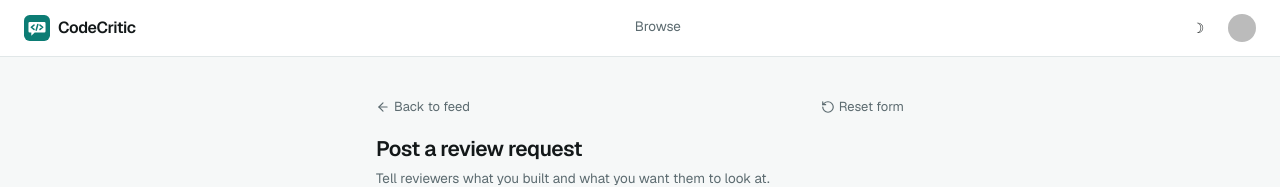
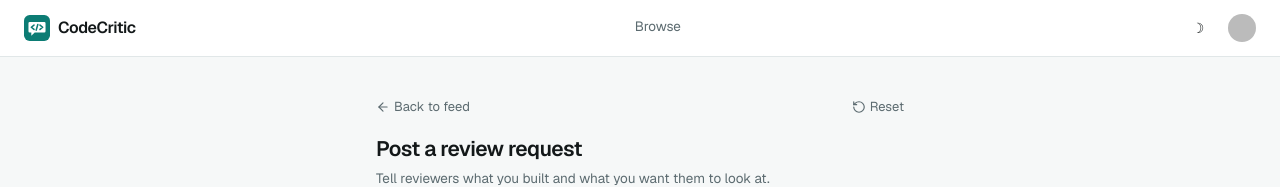
Before and after one commit to CodeCritic-StemLink/codecritic, a Next.js app in the folder frontend/: page /submissions/new in a window 1280 px wide. Shown: the top 187 px of the page. Built offline with nearby package versions, Linux system fonts and the light colour scheme; no server answers; sample sign-in values are in the browser's storage; some icons are missing.

Commit message:
changed button name

```diff
--- a/frontend/src/components/SubmissionForm.tsx
+++ b/frontend/src/components/SubmissionForm.tsx
@@ -191,7 +191,7 @@ export function SubmissionForm() {
           className="flex items-center gap-1 text-[13px] text-muted-foreground transition-colors hover:text-destructive"
         >
           <RotateCcw className="size-3.5" aria-hidden />
-          Reset form
+          Reset
         </button>
       </div>
 
```
